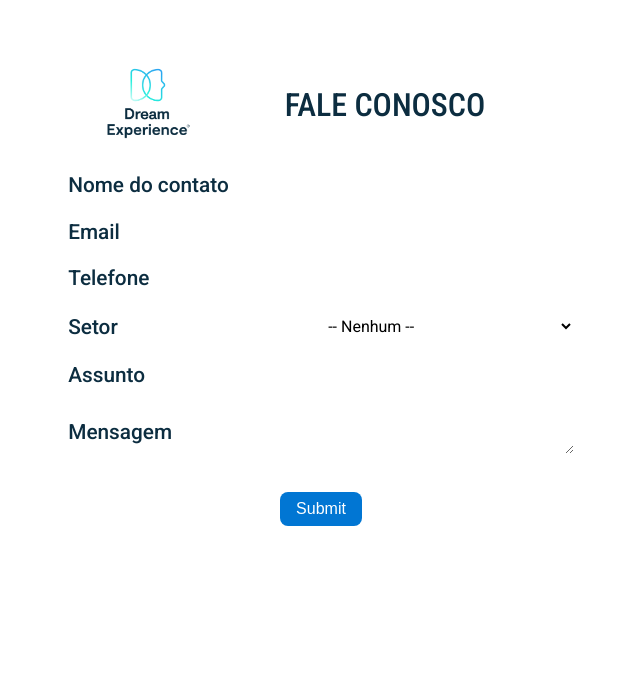
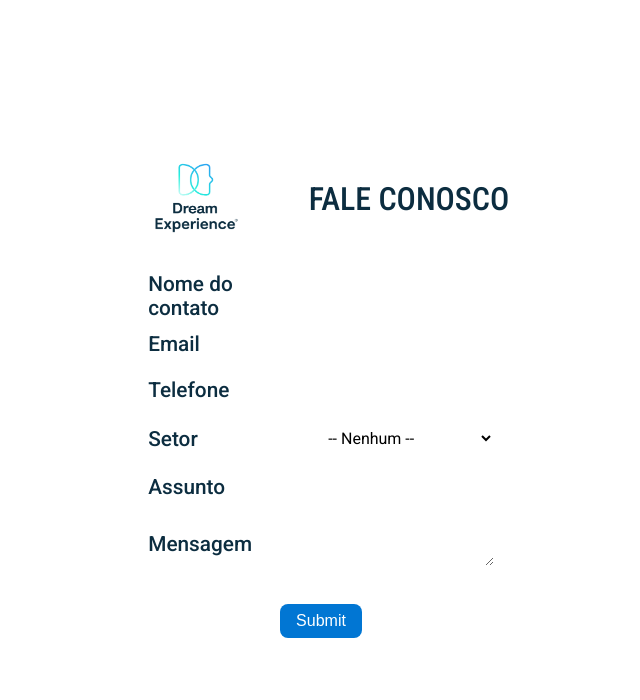
Before and after one commit to amiola/suporte-ES, a plain HTML site: page index.html in a window 1280 px wide. Shown: the whole page, without its empty margins (319-959 px from the left). Drawn offline with Linux system fonts and the light colour scheme.

Commit message:
centralizar

```diff
--- a/index.html
+++ b/index.html
@@ -34,7 +34,8 @@
       <!--  <input type="hidden" name="debugEmail"                                  -->
       <!--  value="eng.solucao@dreamxp.com.br">                                     -->
       <!--  ----------------------------------------------------------------------  -->
-        <div class="campo">
+        <div class="campos">
+      <div class="campo">
       <label for="name">Nome do contato</label
       ><input
         id="name"
@@ -92,6 +93,7 @@
     <div class="submit">
       <input type="submit" name="submit" />
       </div>
+    </div>
     </form>
   </body>
 </html>
--- a/style.css
+++ b/style.css
@@ -4,27 +4,31 @@ body{
     background-size: 100%, cover;
     color: #0c2d40;
     font-family: 'Roboto', sans-serif;
+    display: flex;
+    justify-content: center;
+    align-items: center;
+    height: 100vh;
 }
 
 form, .texto{
     width: 40%;
-    padding: 2rem 5rem;
-    margin: 2rem auto;
+    padding-top: 0.5rem;
     background: rgba(255, 255, 255, 0.65);
     border-radius: 1.5rem;
 }
 .head{
+    width: 100%;
     background: rgba(255, 255, 255, 0.65);
     border-radius: 0.2rem;
     display: flex;
     flex-direction: row;
     justify-content: space-around;
     align-items: center;
-    margin-bottom: 1rem;
+    margin-top: 2rem;
 }
 .img{
     width: 6rem;
-    margin-left: 2rem;
+    margin-left: 5rem;
 }
 .img img{
     width: 100%;
@@ -53,6 +57,9 @@ textarea, select{
     flex: 1 1 50%;
     font-size: 1rem;
     font-family: 'Roboto', sans-serif;
+}
+.campos{
+    padding: 2rem 5rem;
 }
 select{
     width: 50%;
```
